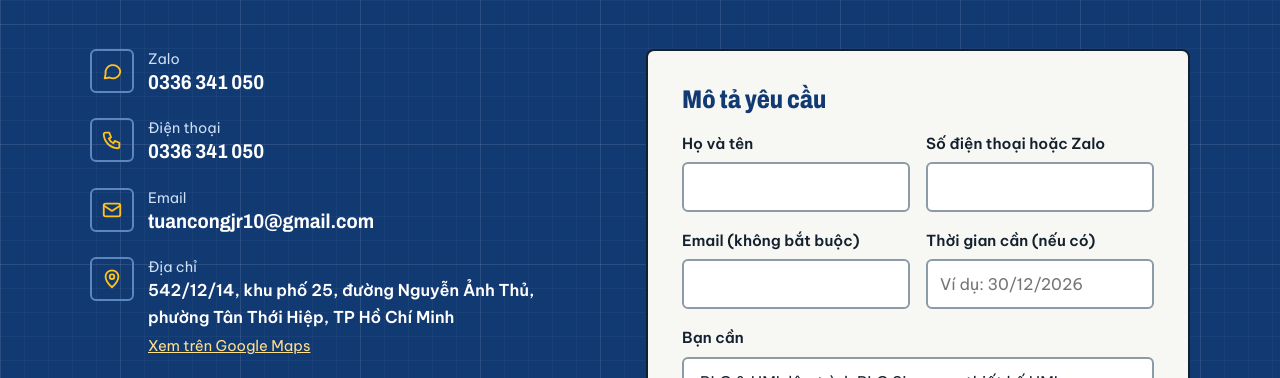
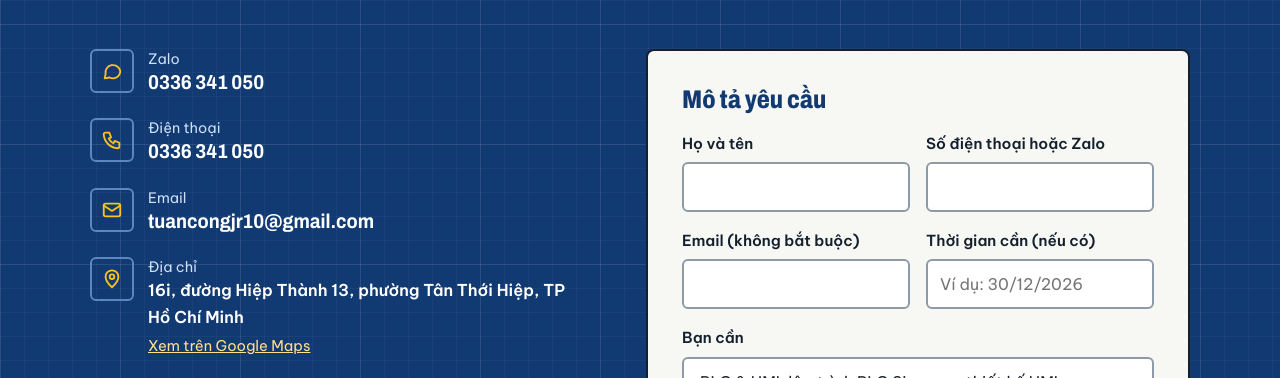
Before and after one commit to tuancongjr10/jrautomation, a plain HTML site: page lien-he.html in a window 1280 px wide. Shown: the part 285-663 px from the top of the page. Drawn offline with Linux system fonts and the light colour scheme.

Commit message:
Đổi địa chỉ sang 16i, đường Hiệp Thành 13, phường Tân Thới Hiệp
Co-Authored-By: Claude Sonnet 5.5 <noreply@anthropic.com>
Claude-Session: https://claude.ai/code/session_017SAm5euSmzxoNCToSXVrSK

```diff
--- a/lien-he.html
+++ b/lien-he.html
@@ -79,7 +79,7 @@
         </li>
         <li>
           <span class="info__ico"><svg viewBox="0 0 24 24" aria-hidden="true"><path d="M12 21s7-6.2 7-11.5A7 7 0 0 0 5 9.5C5 14.800 12 21 12 21z"/><circle cx="12" cy="9.5" r="2.5"/></svg></span>
-          <div><span class="info__k">Địa chỉ</span><span class="info__v info__v--plain">542/12/14, khu phố 25, đường Nguyễn Ảnh Thủ, phường Tân Thới Hiệp, TP Hồ Chí Minh</span><br><a class="info__sub" href="https://www.google.com/maps/search/?api=1&amp;query=542%2F12%2F14%20Nguy%E1%BB%85n%20%E1%BA%A2nh%20Th%E1%BB%A7%2C%20T%C3%A2n%20Th%E1%BB%9Bi%20Hi%E1%BB%87p%2C%20TP%20H%E1%BB%93%20Ch%C3%AD%20Minh" target="_blank" rel="noopener">Xem trên Google Maps</a></div>
+          <div><span class="info__k">Địa chỉ</span><span class="info__v info__v--plain">16i, đường Hiệp Thành 13, phường Tân Thới Hiệp, TP Hồ Chí Minh</span><br><a class="info__sub" href="https://www.google.com/maps/search/?api=1&amp;query=16i%20%C4%90%C6%B0%E1%BB%9Dng%20Hi%E1%BB%87p%20Th%C3%A0nh%2013%2C%20T%C3%A2n%20Th%E1%BB%9Bi%20Hi%E1%BB%87p%2C%20H%E1%BB%93%20Ch%C3%AD%20Minh" target="_blank" rel="noopener">Xem trên Google Maps</a></div>
         </li>
         <li>
           <span class="info__ico"><svg viewBox="0 0 24 24" aria-hidden="true"><rect x="2" y="5" width="20" height="14" rx="4"/><path d="m10 9 5 3-5 3z"/></svg></span>
```
Also changed, not shown: index.html (+1 -1 lines), nachi.html (+1 -1 lines), vector-server.html (+1 -1 lines), vector-store.html (+1 -1 lines).
